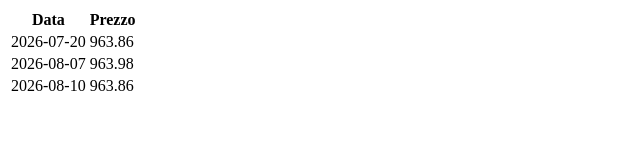
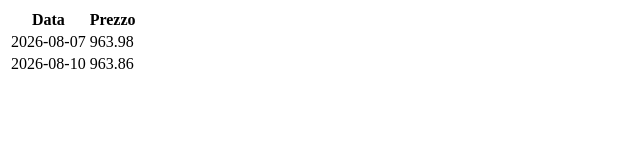
Before and after one commit to andreacocci77/portfolio-price-feed, a plain HTML site: page prices/IT0005710220.html in a window 1280 px wide. Shown: the whole page, without its empty margins (0-640 px from the left). Drawn offline with Linux system fonts and the light colour scheme.

Commit message:
IT0005710220.html

```diff
--- a/prices/IT0005710220.html
+++ b/prices/IT0005710220.html
@@ -14,10 +14,6 @@
         </thead>
         <tbody>
         <tr>
-        <td>2026-07-20</td>
-        <td>963.86</td>
-    </tr>
-        <tr>
         <td>2026-08-07</td>
         <td>963.98</td>
     </tr>
```
